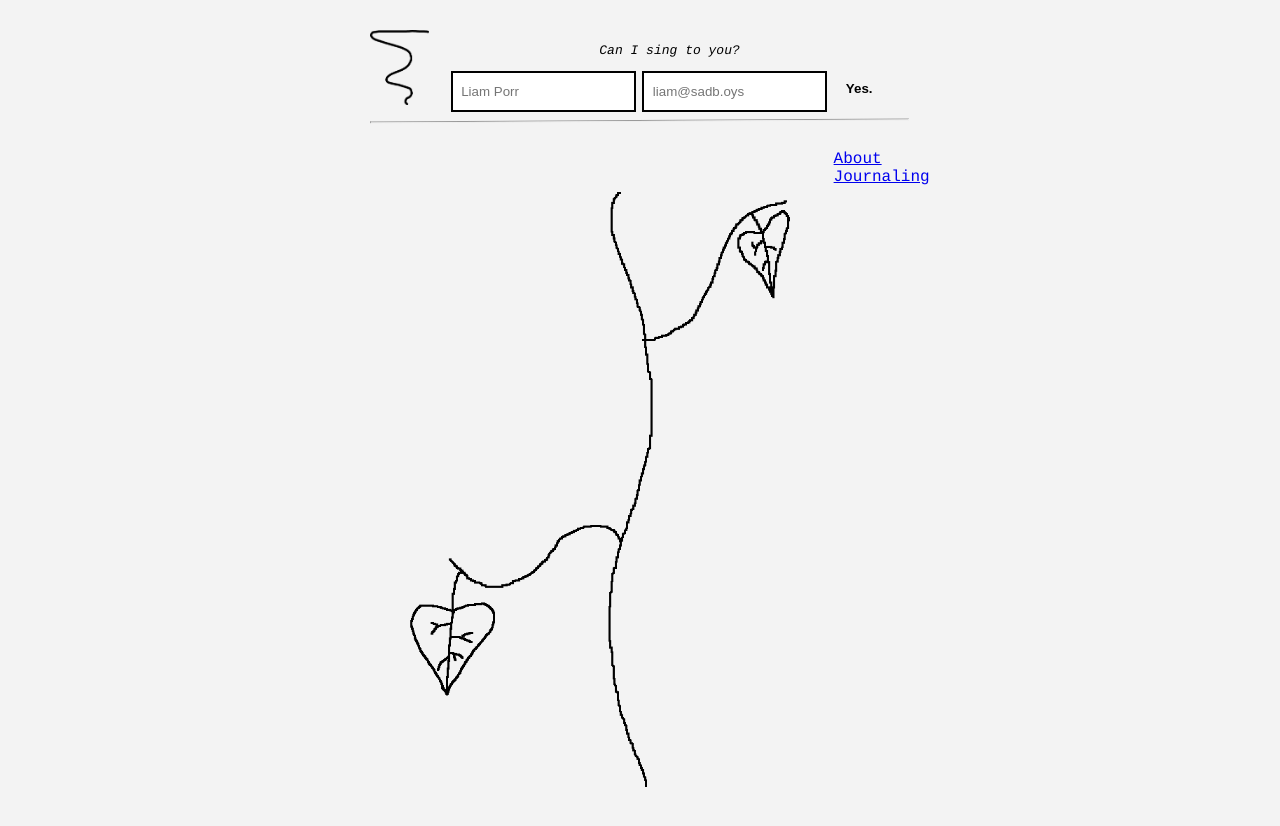
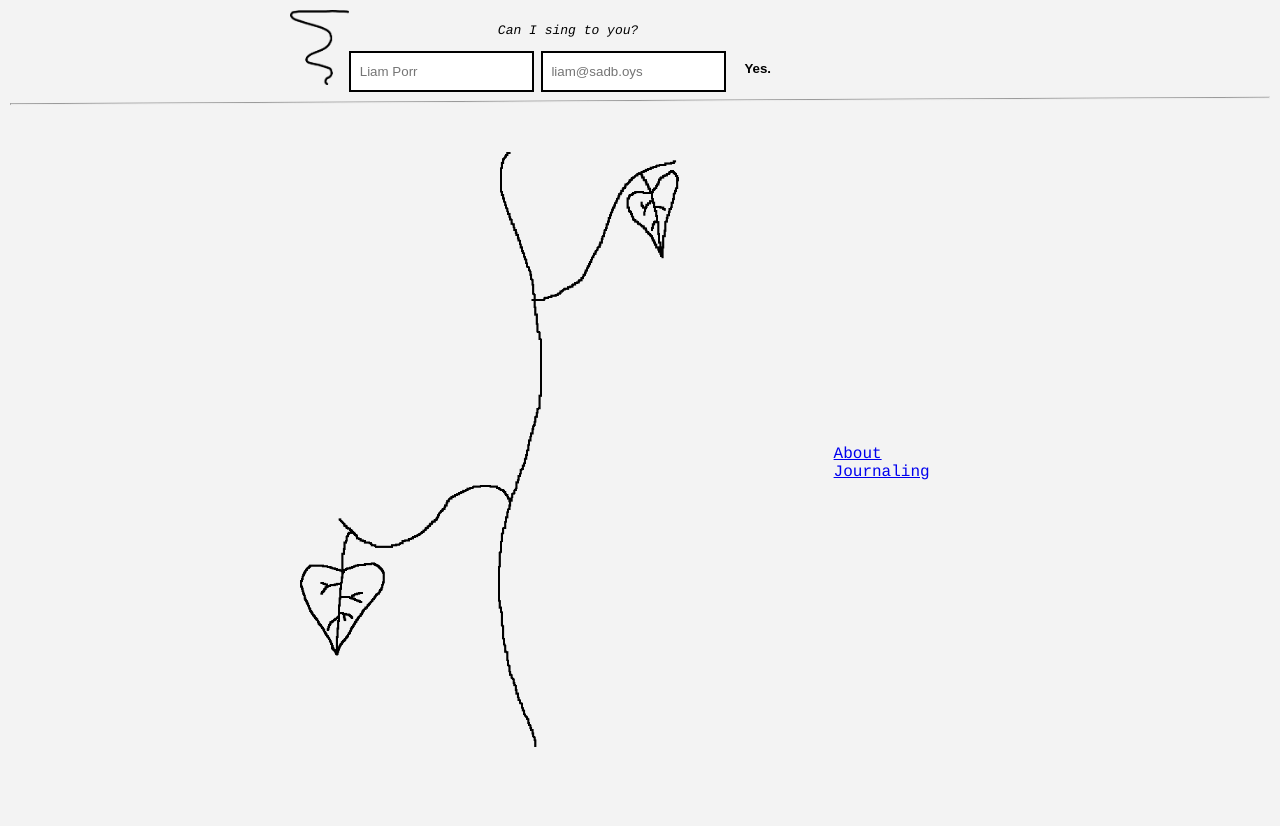
Before and after one commit to wporr/liamporr.com, a React (Create React App) app in the folder client/: page / in a window 1280 px wide. Shown: the top 826 px of the page. Built offline with nearby package versions, Linux system fonts and the light colour scheme.

Commit message:
fix header css

```diff
--- a/client/src/App.js
+++ b/client/src/App.js
@@ -10,13 +10,12 @@ import { Link } from 'react-router-dom';
 import './main.css';
 
 const Header = () => (
-  <div id="nav">
-  <Link to='/' style={{float: 'left', }}>
+  <header class="overlay" style={{maxWidth: "700px"}}>
+    <Link to='/'>
       <img src={line2} height="75px" alt="logo"/>
     </Link>
     <EmailForm/>
-  <hr class="slant"/>
-  </div>
+  </header>
 );
 
 class EmailForm extends React.Component {
@@ -70,15 +69,17 @@ class EmailForm extends React.Component {
 const Home = () => {
 
   return(
-    <div className="App" style={{display: 'flex', flexDirection: 'row'}}>
+    <main>
+      <div class="overlay">
         <div>
           <img src={leaves} height="700px" alt="beautiful drawing"/>
         </div>
-      <div style={{display: 'flex', flexDirection: 'column'}}>
+        <div class="vertical">
           <Link to='/about'>About</Link>
           <Link to='./journaling'>Journaling</Link>
         </div>
       </div>
+    </main>
   )
 };
 
--- a/client/src/index.js
+++ b/client/src/index.js
@@ -7,11 +7,9 @@ import { pages } from './content.js';
 import reportWebVitals from './reportWebVitals';
 
 ReactDOM.render(
-    <div class="vertical">
-    <div class="horizontal" >
       <BrowserRouter>
-        <div class="vertical">
           <Header/>
+          <hr class="slant"/>
           <Switch>
             <Route exact path="/" component={Home}/>
             <Route exact path="/about" component={About}/>
@@ -19,10 +17,7 @@ ReactDOM.render(
               <Page mdFile={pages.journaling} />
             </Route>
           </Switch>
-        </div>
-      </BrowserRouter>
-    </div>
-    </div>,
+      </BrowserRouter>,
   document.getElementById('root')
 );
 
--- a/client/src/main.css
+++ b/client/src/main.css
@@ -31,9 +31,17 @@ code {
   flex-direction: column;
 }
 
+.overlay {
+  width: calc(100% - 30px);
+  max-width: 800px;
+  margin: auto;
+  display: flex;
+  flex-direction: row;
+}
+
 .content {
   width: calc(100% - 30px);
-  max-width: 970px;
+  max-width: 800px;
   margin: auto;
 }
 
```
Lines whose indentation alone changed are shown as unchanged.
